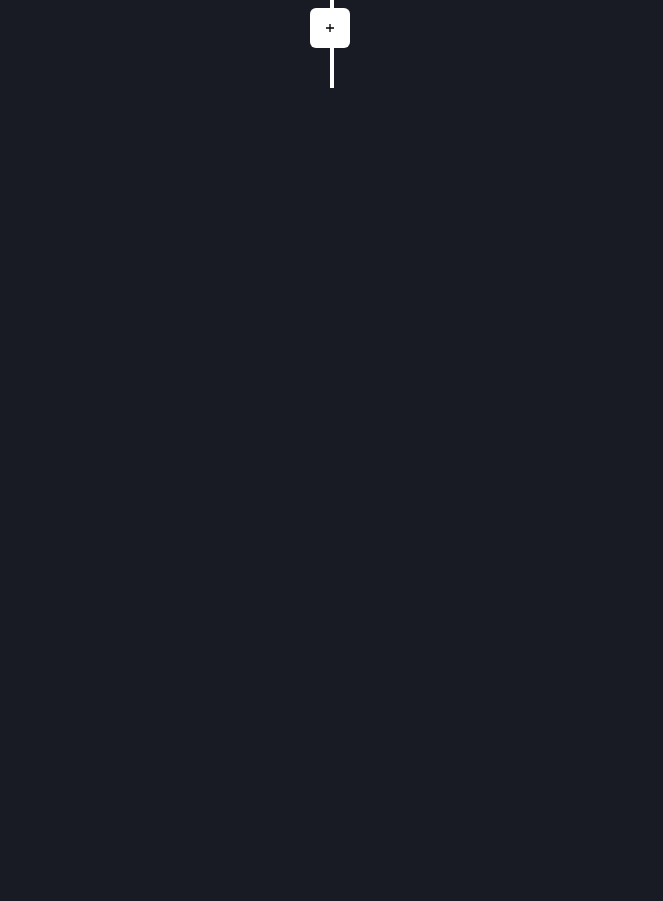
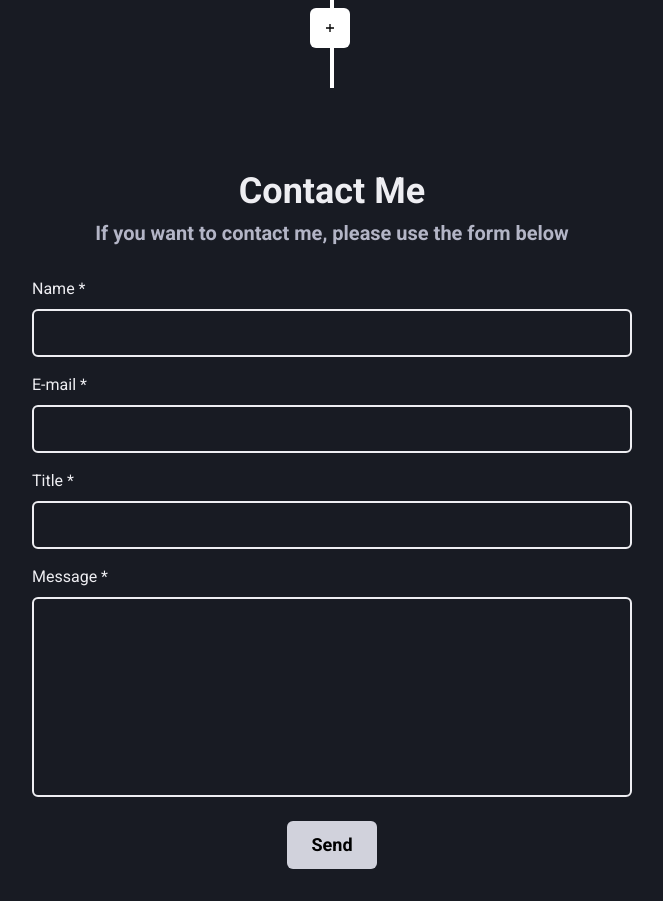
Before and after one commit to atirson/portfolio, a Next.js app: page / in a window 1280 px wide. Shown: the part 1440-2341 px from the top of the page, without its empty margins (308-971 px from the left). Before the commit the page ends 1528 px from the top, so only its background shows below. Built offline with nearby package versions, Linux system fonts and the light colour scheme.

Commit message:
add: Created section of Contact

```diff
--- a/package.json
+++ b/package.json
@@ -12,13 +12,16 @@
     "@chakra-ui/react": "^1.7.4",
     "@emotion/react": "^11",
     "@emotion/styled": "^11",
+    "@hookform/resolvers": "^2.8.5",
     "framer-motion": "^5",
     "next": "12.0.7",
     "react": "17.0.2",
     "react-dom": "17.0.2",
+    "react-hook-form": "^7.22.5",
     "react-icons": "^4.3.1",
     "react-svg-inline": "^2.1.1",
-    "react-vertical-timeline-component": "^3.5.2"
+    "react-vertical-timeline-component": "^3.5.2",
+    "yup": "^0.32.11"
   },
   "devDependencies": {
     "@types/node": "17.0.8",
--- a/pages/api/hello.ts
+++ /dev/null
@@ -1,13 +0,0 @@
-// Next.js API route support: https://nextjs.org/docs/api-routes/introduction
-import type { NextApiRequest, NextApiResponse } from 'next'
-
-type Data = {
-  name: string
-}
-
-export default function handler(
-  req: NextApiRequest,
-  res: NextApiResponse<Data>
-) {
-  res.status(200).json({ name: 'John Doe' })
-}
--- /dev/null
+++ b/pages/components/Contact/Input/index.tsx
@@ -0,0 +1,37 @@
+import { Input as ChakraInput, FormLabel, FormControl, InputProps as ChakraInputProps, FormErrorMessage } from '@chakra-ui/react'
+import {forwardRef, ForwardRefRenderFunction} from 'react'
+import { FieldError } from 'react-hook-form'
+
+interface InputProps extends ChakraInputProps {
+  name: string;
+  label?: string;
+  error?: FieldError;
+}
+
+const InputBase: ForwardRefRenderFunction<HTMLInputElement, InputProps> = ({ name, label, error = null, ...rest }, ref) => {
+  return (
+    <FormControl isInvalid={!!error}>
+      { !!label && <FormLabel htmlFor={name}>{label}</FormLabel> }
+      <ChakraInput
+        {...rest}
+        name={name}
+        id={name}
+        focusBorderColor="pink.500"
+        bg="gray.900"
+        variant="filled"
+        ref={ref}
+        _hover={{
+          bgColor: 'gray.900'
+        }}
+        size="lg"
+      />
+      {!!error && (
+        <FormErrorMessage>
+          {error.message}
+        </FormErrorMessage>
+      )}
+    </FormControl>
+  )
+}
+
+export const Input = forwardRef(InputBase)
--- /dev/null
+++ b/pages/components/Contact/Textarea/index.tsx
@@ -0,0 +1,40 @@
+import { Textarea as ChakraTextarea, FormLabel, FormControl, TextareaProps as ChakraTextareaProps, FormErrorMessage } from '@chakra-ui/react'
+import {forwardRef, ForwardRefRenderFunction} from 'react'
+import { FieldError } from 'react-hook-form'
+
+interface TextareaProps extends ChakraTextareaProps {
+  name: string;
+  label?: string;
+  error?: FieldError;
+}
+
+const TextareaBase: ForwardRefRenderFunction<HTMLTextAreaElement, TextareaProps> = ({ name, label, error = null, ...rest }, ref) => {
+  return (
+    <FormControl isInvalid={!!error}>
+      { !!label && <FormLabel htmlFor={name}>{label}</FormLabel> }
+      <ChakraTextarea
+        {...rest}
+        name={name}
+        id={name}
+        focusBorderColor="pink.500"
+        bg="gray.900"
+        variant="filled"
+        ref={ref}
+        _hover={{
+          bgColor: 'gray.900'
+        }}
+        h="200"
+        resize="none"
+        size="lg"
+        border='2px'
+      />
+      {!!error && (
+        <FormErrorMessage>
+          {error.message}
+        </FormErrorMessage>
+      )}
+    </FormControl>
+  )
+}
+
+export const Textarea = forwardRef(TextareaBase)
--- /dev/null
+++ b/pages/components/Contact/index.tsx
@@ -0,0 +1,85 @@
+import { Flex, Container, Heading, Stack, Button } from "@chakra-ui/react"
+import { Input } from "./Input"
+import { SubmitHandler, useForm } from 'react-hook-form'
+import * as yup from 'yup'
+import { yupResolver } from '@hookform/resolvers/yup'
+import { Textarea } from "./Textarea"
+
+type ContactFormData = {
+  email: string;
+  password: string;
+}
+
+const signInFormSchema = yup.object().shape({
+  name: yup.string().required('Name Required'),
+  email: yup.string().required('E-mail Required').email('Invalid E-mail'),
+  title: yup.string().required('Title Required'),
+  message: yup.string().required('Message Required'),
+})
+
+const Contact = () => {
+  const { register, handleSubmit, formState } = useForm({
+    resolver: yupResolver(signInFormSchema)
+  })
+
+  const { errors } = formState
+
+  const handleContact: SubmitHandler<ContactFormData> = async (values) => {
+    await new Promise(resolve => setTimeout(resolve, 2000))
+    console.log(values)
+  }
+
+  return (
+    <Container maxW={1480} display="flex" justifyContent="space-evenly" p={8} mt={{ sm: "76", md: 18, '2xl': 18}}>
+      <Flex as="form" direction="column" align="center" onSubmit={handleSubmit(handleContact)}>
+        <Heading >
+          Contact Me
+        </Heading>
+        <Heading as='h4' size='md' color="gray.200" mt="2">
+          If you want to contact me, please use the form below
+        </Heading>
+        <Stack spacing="4" mt="8" w={[300, 300, 600, 600]}>
+          <Input
+            type="text"
+            label="Name *"
+            error={errors.name}
+            {...register('name')}
+            borderColor={errors.name ? 'red.500' : 'white.500'}
+          />
+          <Input
+            type="email"
+            label="E-mail *"
+            error={errors.email}
+            {...register('email')}
+            borderColor={errors.email ? 'red.500' : 'white.500'}
+          />
+          <Input
+            type="text"
+            label="Title *"
+            error={errors.title}
+            {...register('title')}
+            borderColor={errors.title ? 'red.500' : 'white.500'}
+          />
+          <Textarea
+            label="Message *"
+            error={errors.message}
+            {...register('message')}
+            borderColor={errors.message ? 'red.500' : 'white.500'}
+          />
+        </Stack>
+        <Button
+          type="submit"
+          mt="6"
+          colorScheme="gray"
+          color="black"
+          size="lg"
+          isLoading={formState.isSubmitting}
+        >
+          Send
+          </Button>
+      </Flex>
+    </Container>
+  )
+}
+
+export default Contact
--- a/pages/components/Timeline/index.tsx
+++ b/pages/components/Timeline/index.tsx
@@ -71,7 +71,7 @@ const Timeline = () => {
   ));
 
   return (
-    <Container maxW={1480} display="flex" justifyContent="space-evenly" h="300" p={8} mt={{ sm: "256", md: 18, '2xl': 18}}>
+    <Container maxW={1480} display="flex" justifyContent="space-evenly" p={8} mt={{ sm: "256", md: 18, '2xl': 18}}>
       <Flex direction="column" align="center">
         <Heading>
           My Experience
--- a/pages/index.tsx
+++ b/pages/index.tsx
@@ -1,5 +1,6 @@
 import type { NextPage } from 'next'
 import About from './components/About'
+import Contact from './components/Contact'
 import Header from './components/Header'
 import Skills from './components/Skills'
 import Timeline from './components/Timeline'
@@ -11,8 +12,8 @@ const Home: NextPage = () => {
       <About />
       <Skills />
       <Timeline />
+      <Contact />
     </>
-
   )
 }
 
```
Also changed, not shown: 1 other file (tests, documents, lock files or other folders).
